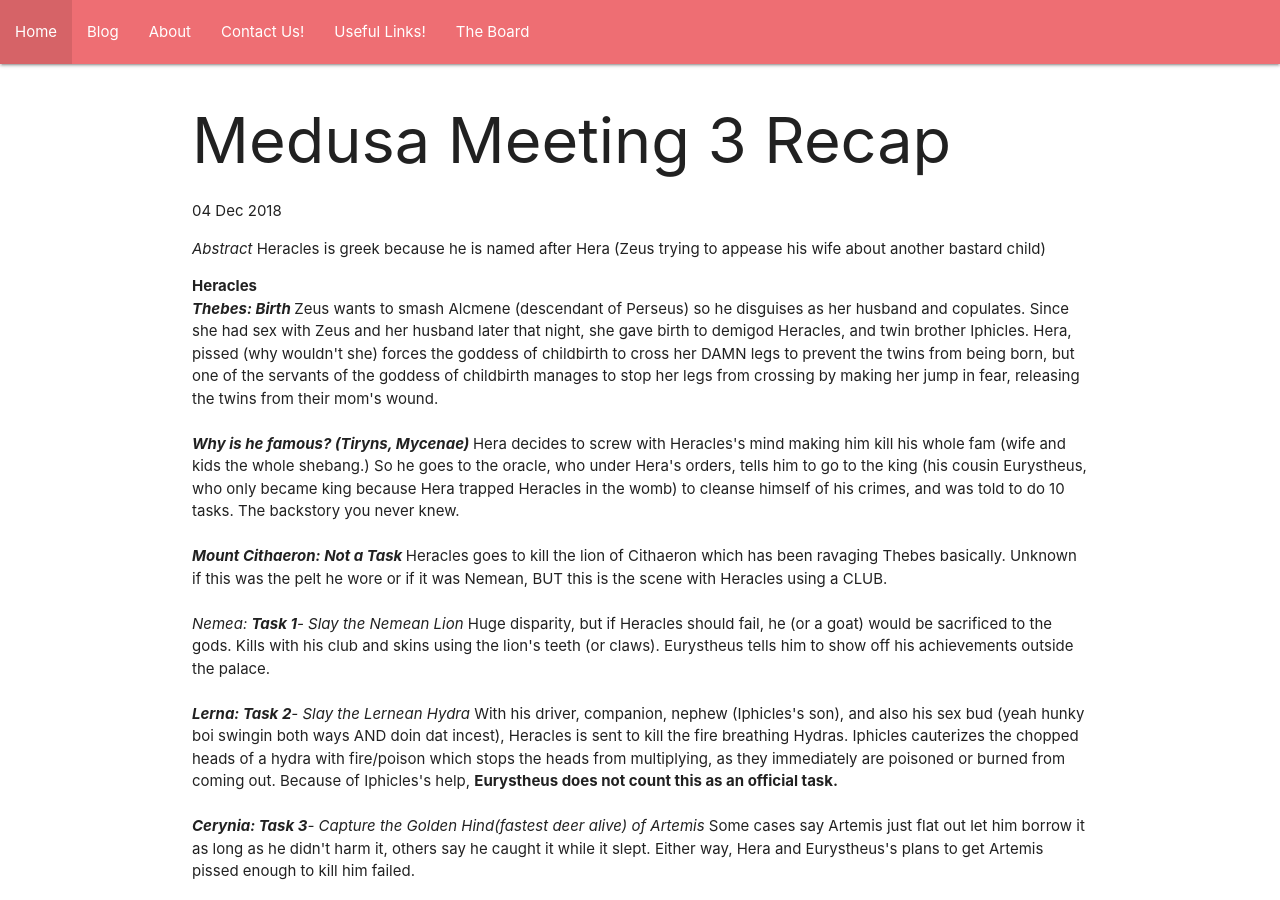
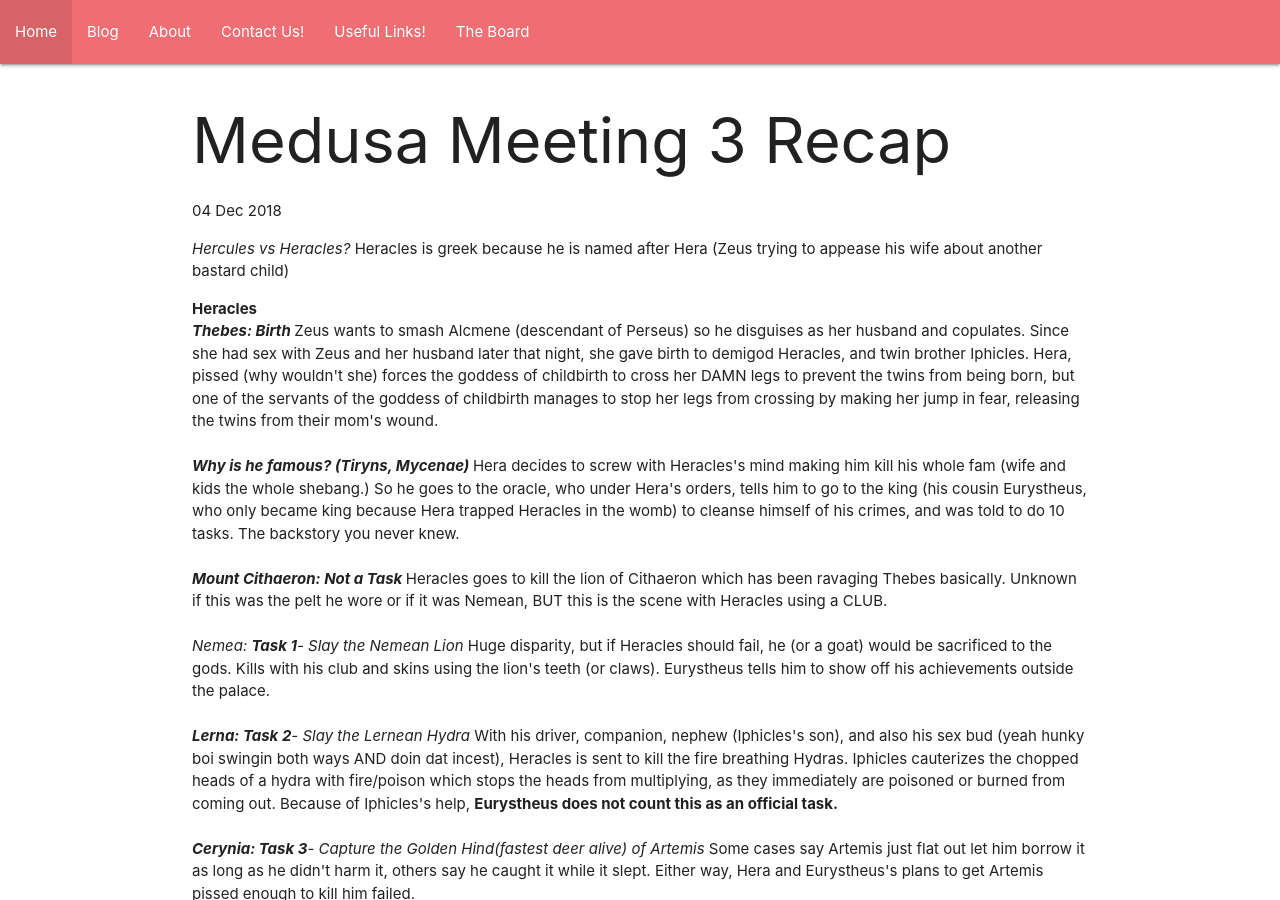
Before and after one commit to stuyCLC/stuyCLC.github.io, a Jekyll site: the page built from _posts/2018-12-4-Medusa-Meeting#3-recap.md, in a window 1280 px wide and 900 px high. Built offline with Jekyll 4.4.1, drawn with Linux system fonts in a browser that asks for light colours.

Commit message:
Update 2018-12-4-Medusa-Meeting#3-recap.md

```diff
--- a/_posts/2018-12-4-Medusa-Meeting#3-recap.md
+++ b/_posts/2018-12-4-Medusa-Meeting#3-recap.md
@@ -3,7 +3,7 @@ layout: posts
 title: Medusa Meeting 3 Recap
 ---
 <div class="blurb">
-<p> <i> Abstract </i> Heracles is greek because he is named after Hera (Zeus trying to appease his wife about another bastard child)
+<p> <i> Hercules vs Heracles? </i> Heracles is greek because he is named after Hera (Zeus trying to appease his wife about another bastard child)
     <ul> <b> Heracles </b>
     <li> <i> <b>Thebes: Birth </b> </i> Zeus wants to smash Alcmene (descendant of Perseus) so he disguises as her husband and copulates. Since she had sex with Zeus and her husband later that night, she gave birth to demigod Heracles, and twin brother Iphicles. Hera, pissed (why wouldn't she) forces the goddess of childbirth to cross her DAMN legs to prevent the twins from being born, but one of the servants of the goddess of childbirth manages to stop her legs from crossing by making her jump in fear, releasing the twins from their mom's wound. </li>
    <br> <b> <i> Why is he famous? (Tiryns, Mycenae) </i></b> Hera decides to screw with Heracles's mind making him kill his whole fam (wife and kids the whole shebang.) So he goes to the oracle, who under Hera's orders, tells him to go to the king (his cousin Eurystheus, who only became king because Hera trapped Heracles in the womb) to cleanse himself of his crimes, and was told to do 10 tasks. The backstory you never knew. <br>
```
